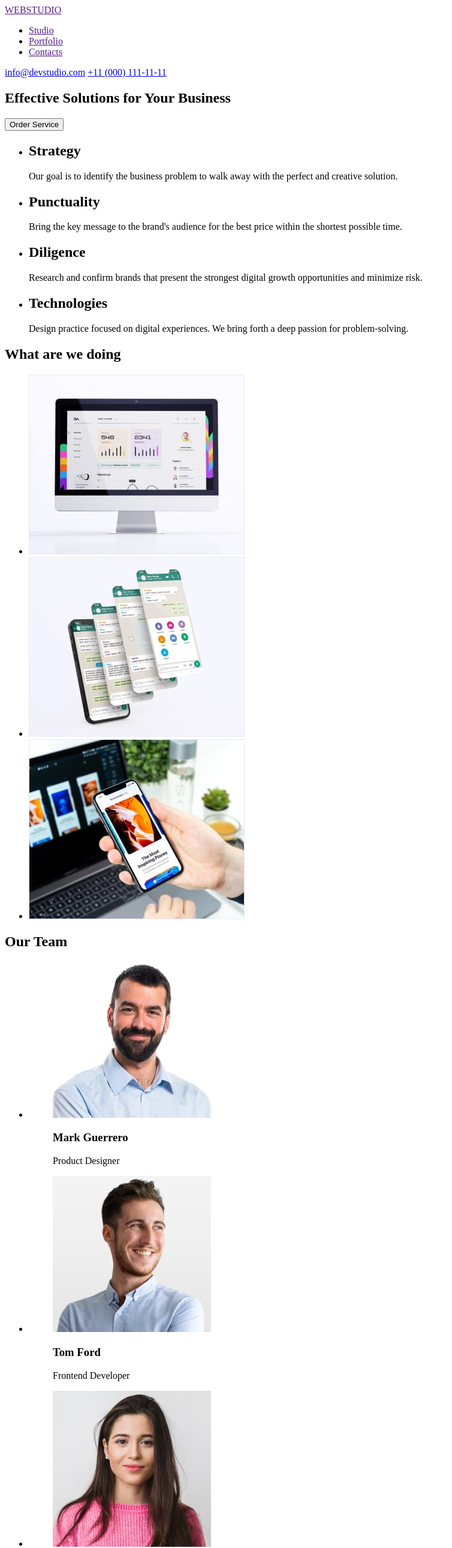
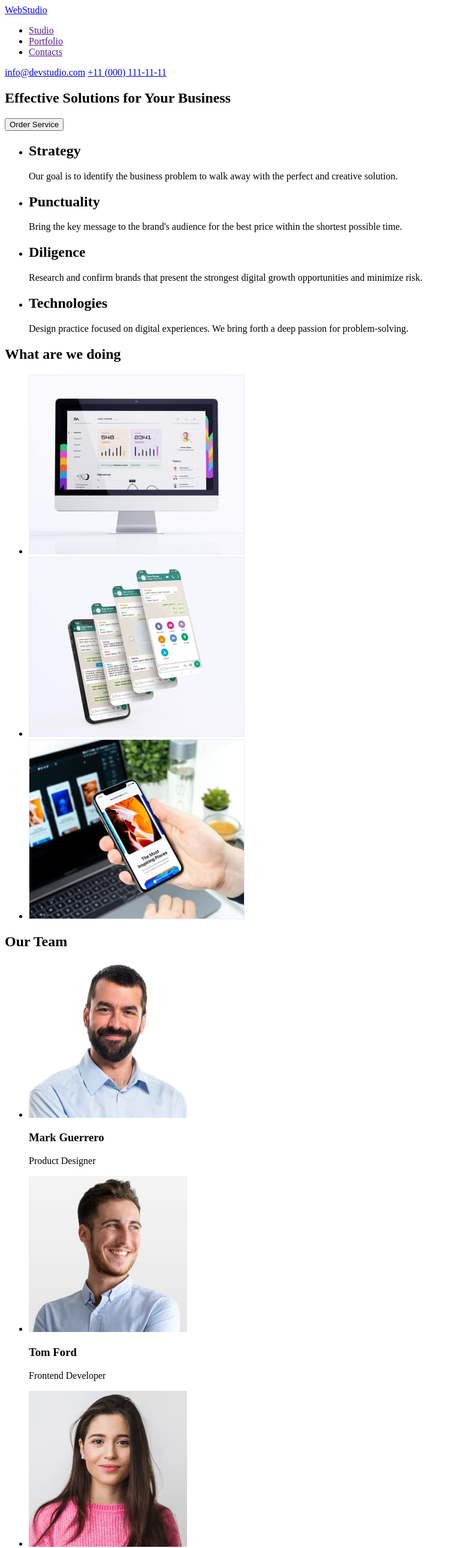
Before and after one commit to Sergioso1/goit-markup-hw-01, a plain HTML site: page index.html in a window 1280 px wide. Shown: the top 2580 px of the page at 60% size, without its empty margins (0-754 px from the left). Drawn offline with Linux system fonts and the light colour scheme.

Commit message:
correct
deleted figute and figcaption

```diff
--- a/index.html
+++ b/index.html
@@ -10,7 +10,7 @@
     <!-- header -->
     <header>
       <nav>
-        <a href="">WEBSTUDIO</a>
+        <a href="./index.html">WebStudio</a>
         <ul>
           <li><a href="">Studio</a></li>
           <li><a href="">Portfolio</a></li>
@@ -79,46 +79,30 @@
       <h2>Our Team</h2>
       <ul>
         <li>
-          <figure>
             <img src="./images/img-teamate-1.jpg" alt="teamate1" width="264" />
-            <figcaption>
               <h3>Mark Guerrero</h3>
               <p>Product Designer</p>
-            </figcaption>
-          </figure>
         </li>
         <li>
-          <figure>
             <img src="./images/img-teamate-2.jpg" alt="teamate2" width="264" />
-            <figcaption>
               <h3>Tom Ford</h3>
               <p>Frontend Developer</p>
-            </figcaption>
-          </figure>
         </li>
         <li>
-          <figure>
             <img src="./images/img-teamate-3.jpg" alt="teamate3" width="264" />
-            <figcaption>
               <h3>Camila Garcia</h3>
               <p>Marketing</p>
-            </figcaption>
-          </figure>
         </li>
         <li>
-          <figure>
             <img src="./images/img-teamate-4.jpg" alt="teamate4" width="264" />
-            <figcaption>
               <h3>Daniel Wilson</h3>
               <p>UI Designer</p>
-            </figcaption>
-          </figure>
         </li>
       </ul>
     </section>
   </main>
     <footer>
-      <a href="">WEBSTUDIO</a>
+      <a href="./index.html">WebStudio</a>
       <p>
         Increase the flow of customers and sales for your business with digital
         marketing & growth solutions.
```
